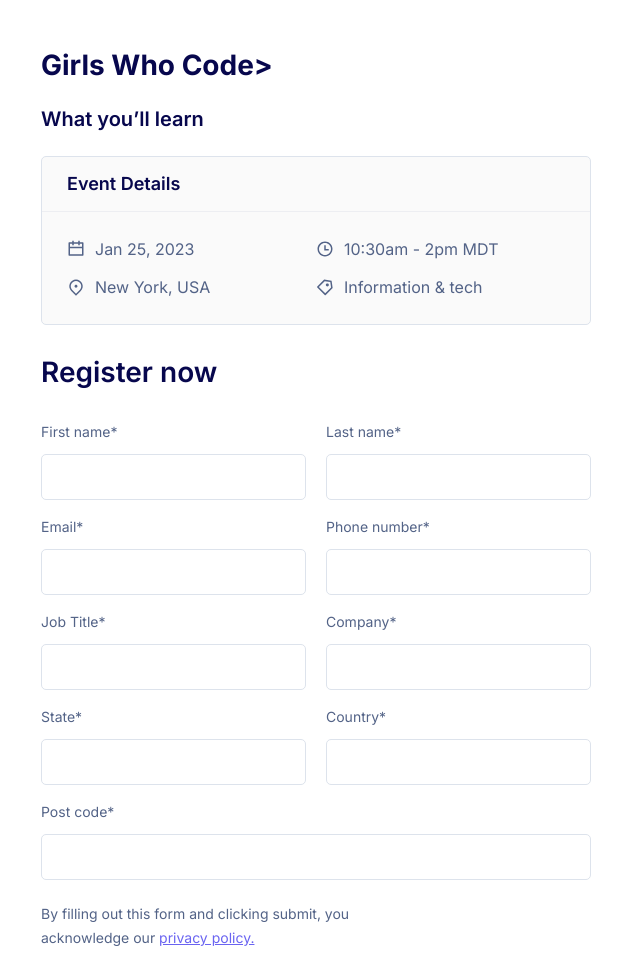
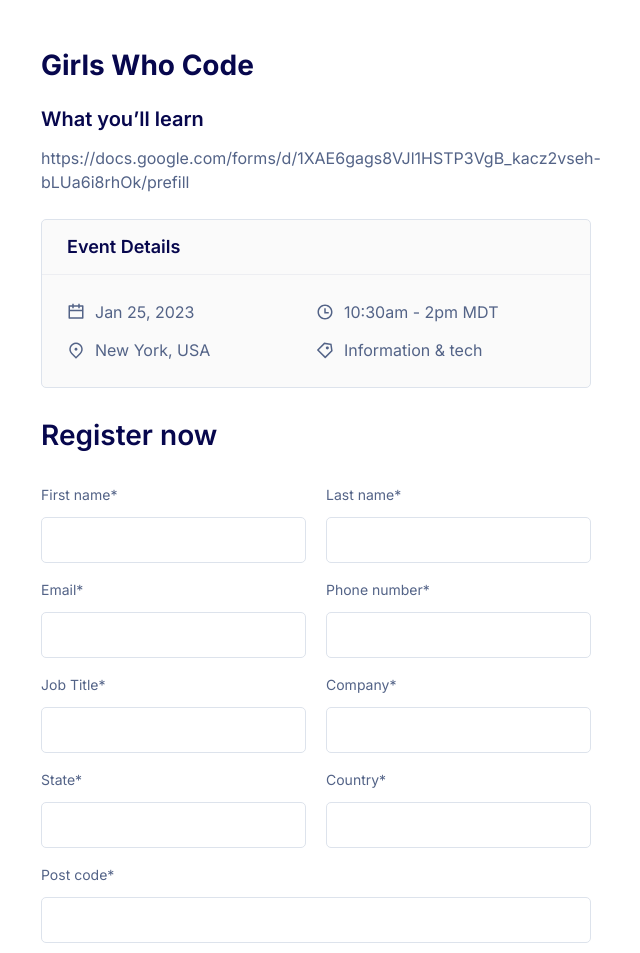
Before and after one commit to melissadearth/GWC, a plain HTML site: page index.html in a window 1280 px wide. Shown: the top 953 px of the page, without its empty margins (324-964 px from the left). Drawn offline with Linux system fonts and the light colour scheme.

Commit message:
Update index.html

```diff
--- a/index.html
+++ b/index.html
@@ -4,10 +4,10 @@
   <div class="formbold-form-wrapper">
     <div class="formbold-event-wrapper">
 
-      <h3>Girls Who Code>
+      <h3>Girls Who Code
       <h4>What you’ll learn</h4>
       <p>
-
+ https://docs.google.com/forms/d/1XAE6gags8VJl1HSTP3VgB_kacz2vseh-bLUa6i8rhOk/prefill
       </p>
 
       <div class="formbold-event-details">
```
